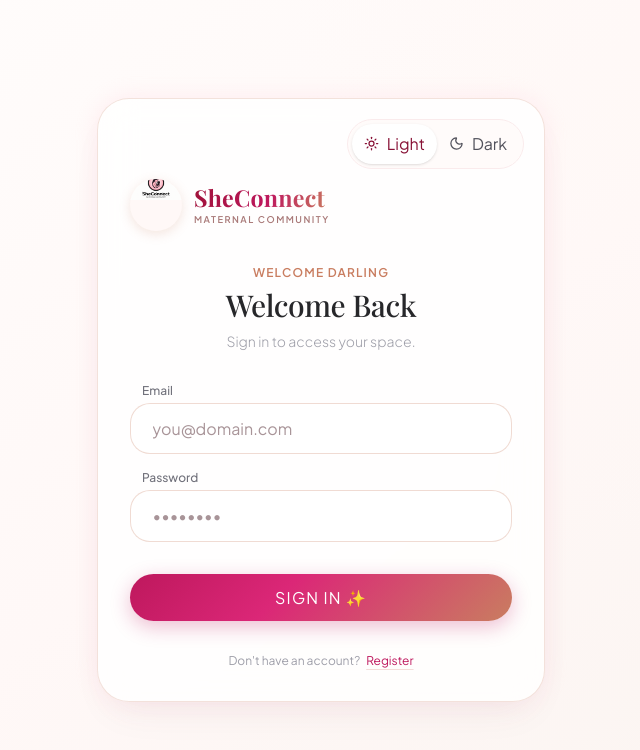
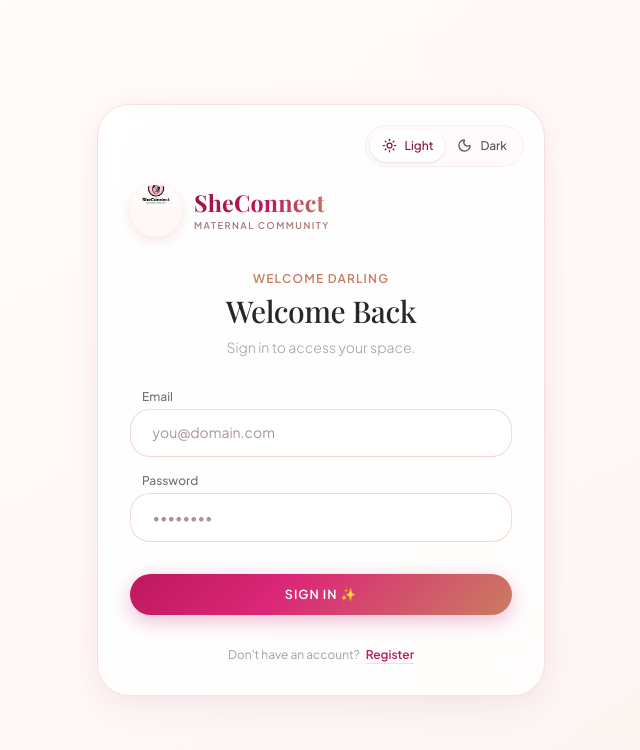
Before and after one commit to tamirahawkins97-ui/SheConnect-app, a React (Vite) app in the folder frontend/SheConnect-Frontend/: page / in a window 1280 px wide. Shown: the top 750 px of the page, without its empty margins (319-959 px from the left). Built offline with nearby package versions, Linux system fonts and the light colour scheme; a web font is replaced by a local one.

Commit message:
refactor: remove redundant font inheritance styles for form elements

```diff
--- a/frontend/SheConnect-Frontend/src/App.css
+++ b/frontend/SheConnect-Frontend/src/App.css
@@ -461,13 +461,6 @@
 }
 
 button,
-input,
-select,
-textarea {
-  font: inherit;
-}
-
-button,
 a {
   -webkit-tap-highlight-color: transparent;
 }
```
